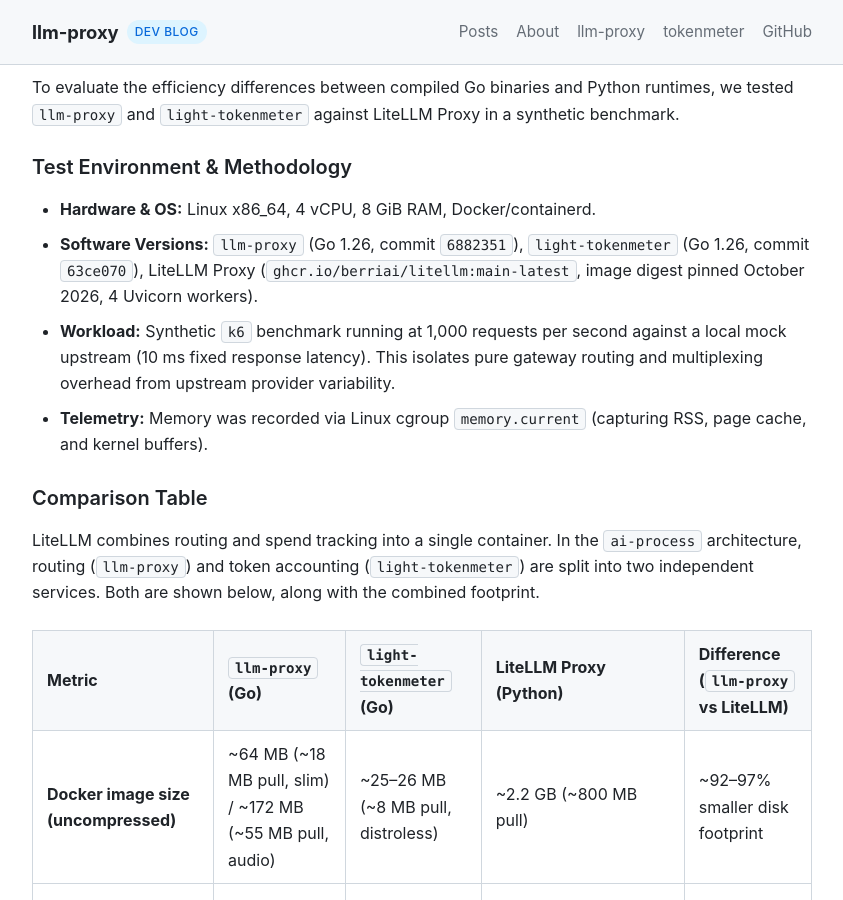
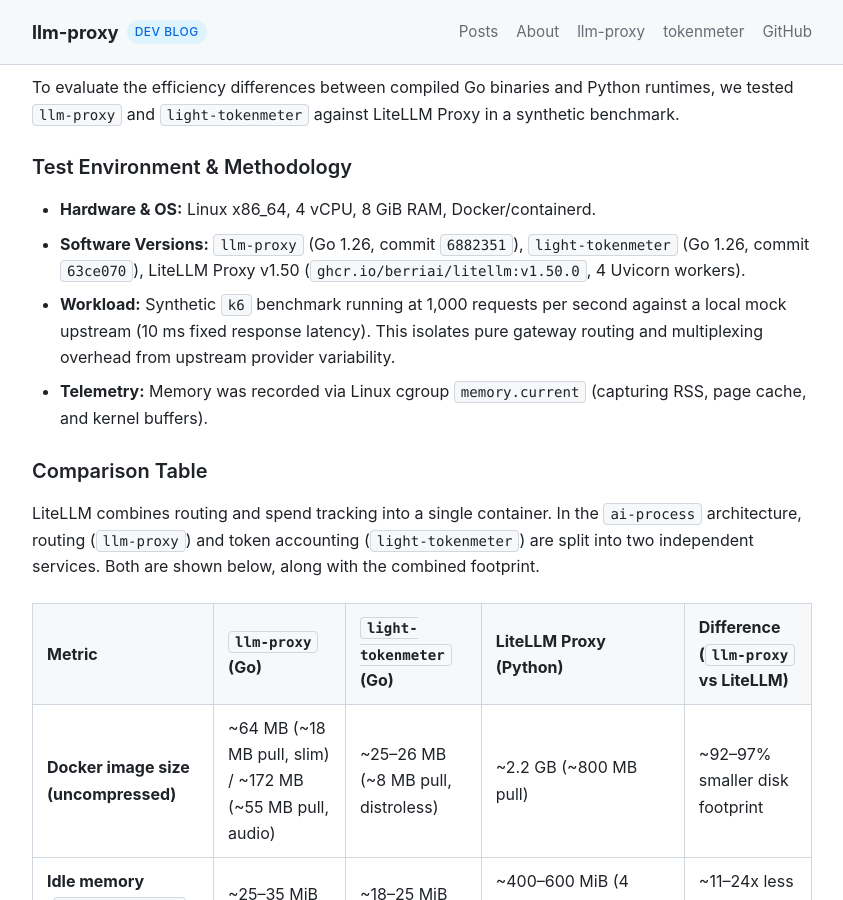
Before and after one commit to ai-process/blog, a Jekyll site: the page built from _posts/2026-10-17-why-we-chose-go-over-python-for-our-llm-gateway.md, in a window 1280 px wide and 900 px high, scrolled down 1461 px. Shown: the whole window, without its empty margins (218-1061 px from the left). Built offline with Jekyll 4.4.1, drawn with Linux system fonts in a browser that asks for light colours; some of the changed text lies outside the part shown.

Commit message:
docs(blog): pin litellm v1.50.0 and harmonize summary table metrics

```diff
--- a/_posts/2026-10-17-why-we-chose-go-over-python-for-our-llm-gateway.md
+++ b/_posts/2026-10-17-why-we-chose-go-over-python-for-our-llm-gateway.md
@@ -41,7 +41,7 @@
 ### Test Environment & Methodology
 
 * **Hardware & OS:** Linux x86_64, 4 vCPU, 8 GiB RAM, Docker/containerd.
-* **Software Versions:** `llm-proxy` (Go 1.26, commit `6882351`), `light-tokenmeter` (Go 1.26, commit `63ce070`), LiteLLM Proxy (`ghcr.io/berriai/litellm:main-latest`, image digest pinned October 2026, 4 Uvicorn workers).
+* **Software Versions:** `llm-proxy` (Go 1.26, commit `6882351`), `light-tokenmeter` (Go 1.26, commit `63ce070`), LiteLLM Proxy v1.50 (`ghcr.io/berriai/litellm:v1.50.0`, 4 Uvicorn workers).
 * **Workload:** Synthetic `k6` benchmark running at 1,000 requests per second against a local mock upstream (10 ms fixed response latency). This isolates pure gateway routing and multiplexing overhead from upstream provider variability.
 * **Telemetry:** Memory was recorded via Linux cgroup `memory.current` (capturing RSS, page cache, and kernel buffers).
 
```
Also changed, not shown: other parts of _posts/2026-10-17-why-we-chose-go-over-python-for-our-llm-gateway.md (+3 -3 lines).
